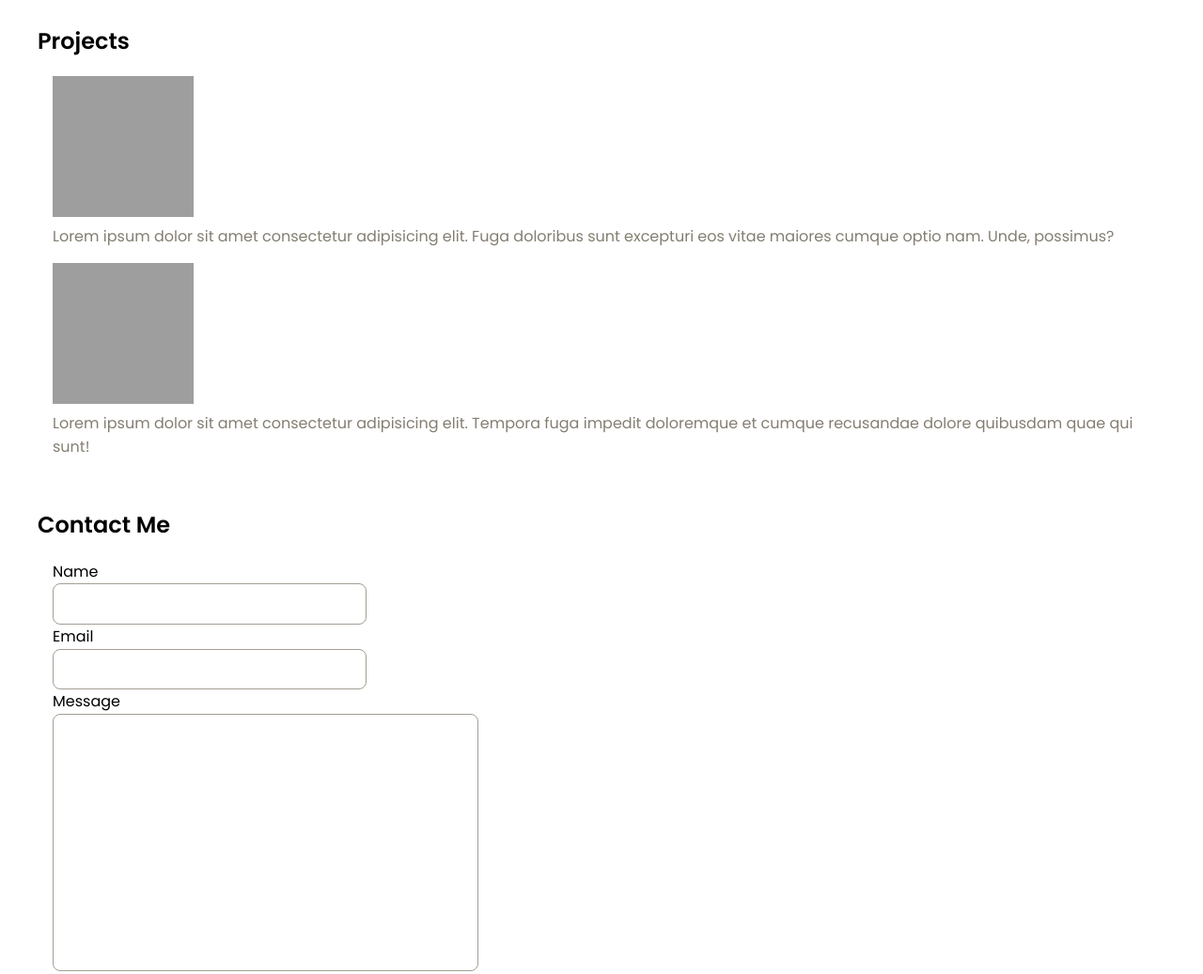
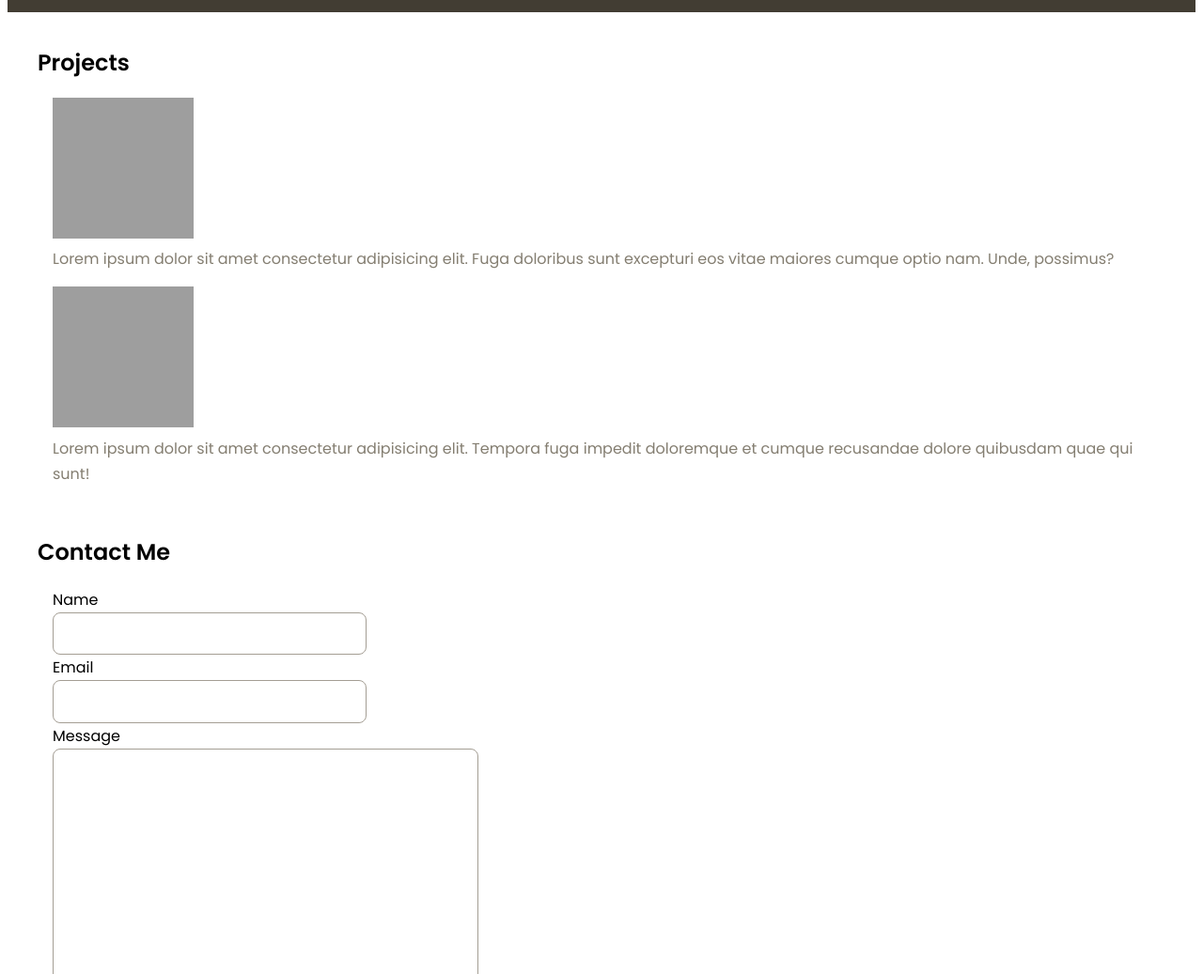
Before and after one commit to codingluan/learn-css-today, a website: page index.html in a window 1280 px wide. Shown: the part 712-1749 px from the top of the page at 94% size. Drawn offline with Linux system fonts and the light colour scheme; grey boxes are pictures that could not be loaded.

Commit message:
Adjust line-height to 1.7 in section-content class

```diff
--- a/style.css
+++ b/style.css
@@ -49,7 +49,7 @@ body {
 
 .section-content {
     padding-left: 1rem;
-    line-height: 1.6;
+    line-height: 1.7;
 }
 
 .skills-list {
@@ -84,7 +84,7 @@ body {
 .text-area {
     border: 1px solid var(--color-grey-500);
     border-radius: 0.5rem;
-    line-height: 1.6;
+    line-height: inherit;
     font-size: inherit;
     font-family: inherit;
     outline: 0;
```
